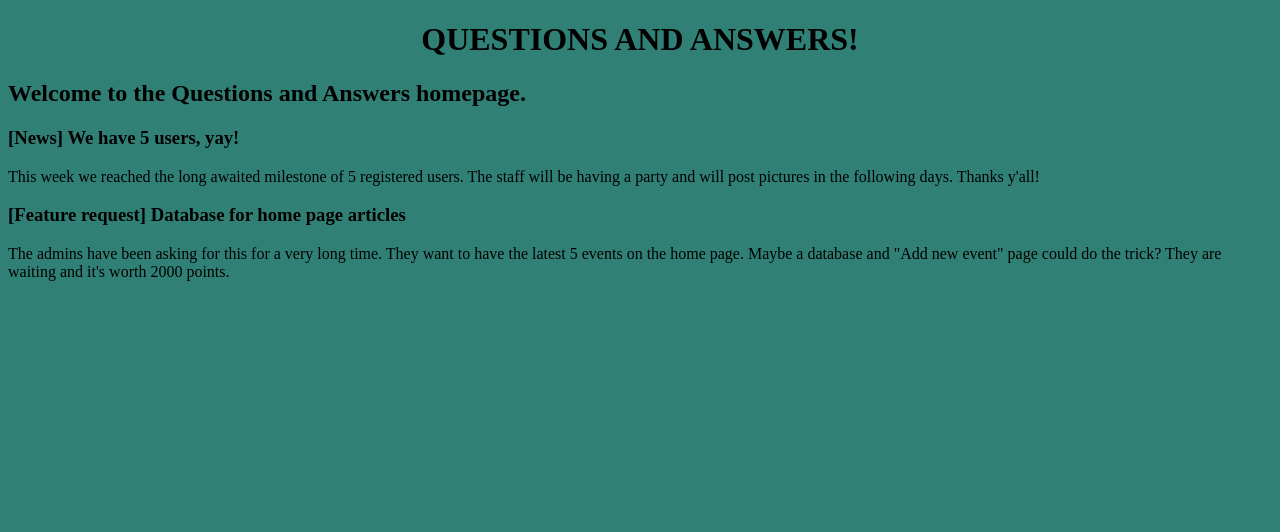
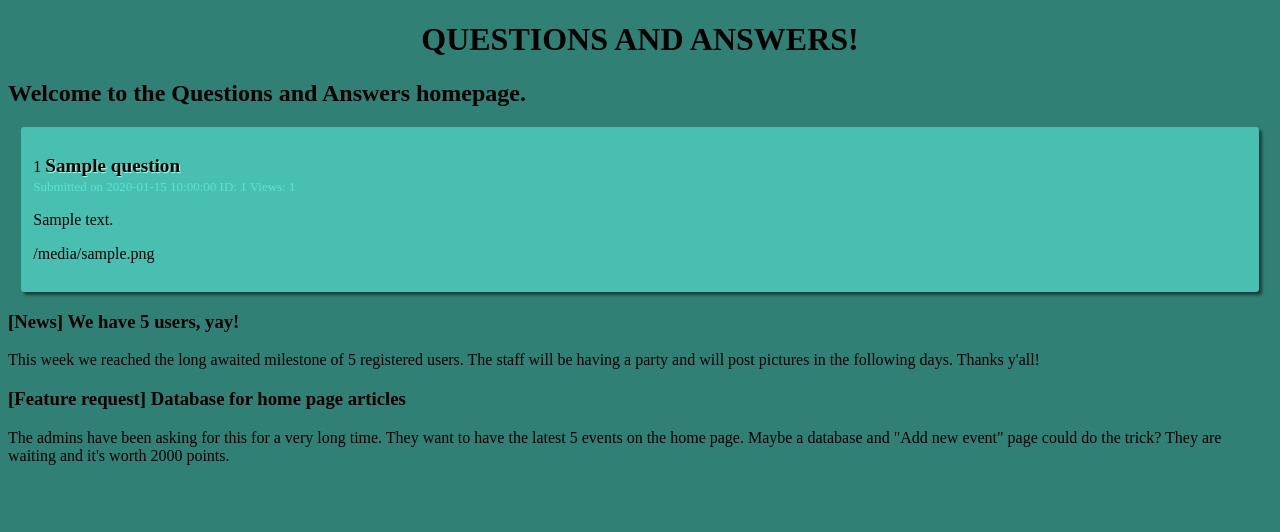
Before and after one commit to dandumitriu33/qa-demo, a Flask app: page / in a window 1280 px wide. Shown: the top 532 px of the page. Run offline with Flask 2, Linux system fonts and the light colour scheme; a database or web service that is not in the repository returns one stand-in record (values such as "Sample title"); some libraries are stand-ins or nearby versions.

Commit message:
Add the Latest 5 questions on home page feature

```diff
--- a/data_manager.py
+++ b/data_manager.py
@@ -16,6 +16,16 @@ def get_all_questions(cursor, order_by='submission_time', order_direction='DESC'
     questions = cursor.fetchall()
     return questions
 
+
+@database_common.connection_handler
+def get_latest_five_questions(cursor):
+    cursor.execute(f"""
+                        SELECT * FROM questions
+                        ORDER BY submission_time DESC
+                        LIMIT 5;
+        """)
+    questions = cursor.fetchall()
+    return questions
 
 
 @database_common.connection_handler
--- a/server.py
+++ b/server.py
@@ -6,7 +6,9 @@ app = Flask(__name__)
 
 @app.route('/')
 def index():
-    return render_template('index.html')
+    questions = data_manager.get_latest_five_questions()
+    return render_template('index.html',
+                           questions=questions)
 
 
 @app.route('/info')
--- a/static/css/main.css
+++ b/static/css/main.css
@@ -40,6 +40,13 @@ button, .text-button {
     box-shadow: 3px 3px 3px rgb(24,64,59);
 }
 
+button:hover {
+    opacity: 0.2;
+}
+
+.text-button:hover {
+    opacity: 0.2;
+}
 
 
 a:link {
--- a/templates/index.html
+++ b/templates/index.html
@@ -14,6 +14,32 @@
 
 
 <h2>Welcome to the Questions and Answers homepage.</h2>
+
+    {% for question in questions %}
+
+        <div class="question">
+        <p>
+            {{ question.vote_number }} <strong><a href="/question/{{ question.id }}" class="question-title">{{ question.title }}</a></strong><br>
+            <span class="question-info">Submitted on {{ question.submission_time }} ID: {{ question.id }} Views: {{ question.view_number }}<span>
+
+        </p>
+        <p>
+            {{ question.message }}
+        </p>
+
+        {% if question.image == 'None' or question.image == None %}
+
+        {% else %}
+        <p>
+            {{ question.image }}
+        </p>
+        {% endif %}
+        </div>
+
+
+    {% endfor %}
+
+
 
     <div>
         <h3>[News] We have 5 users, yay!</h3>
```
